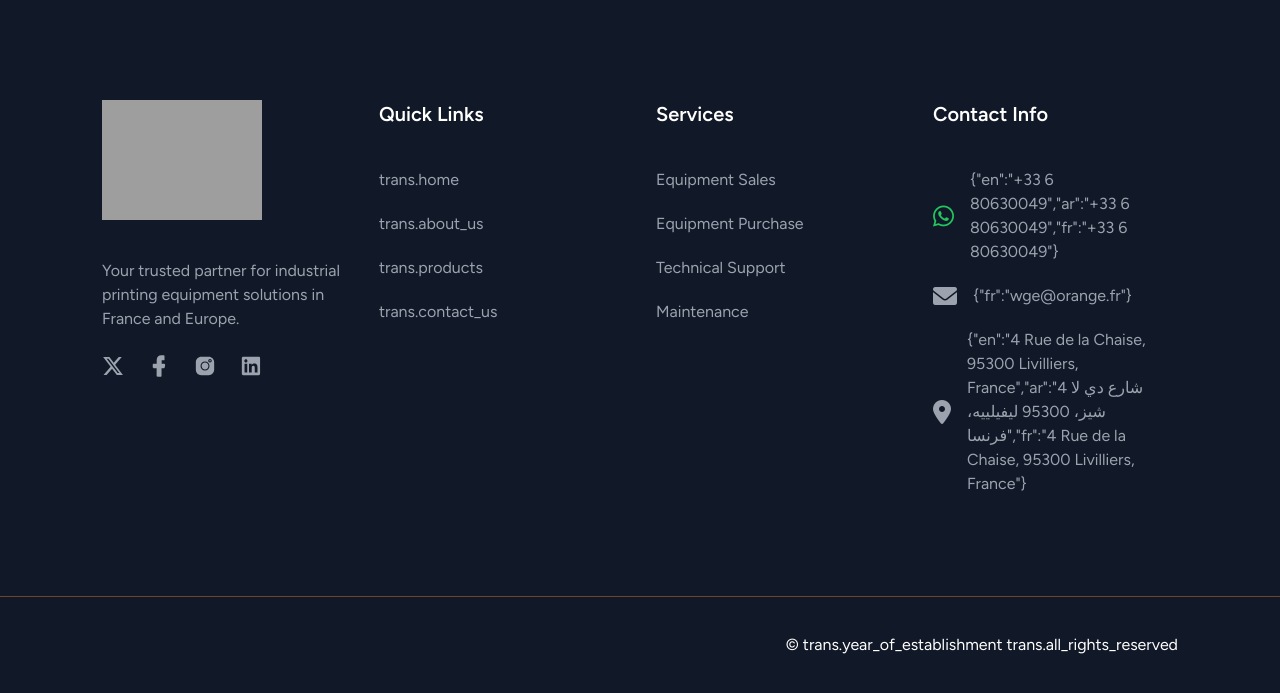
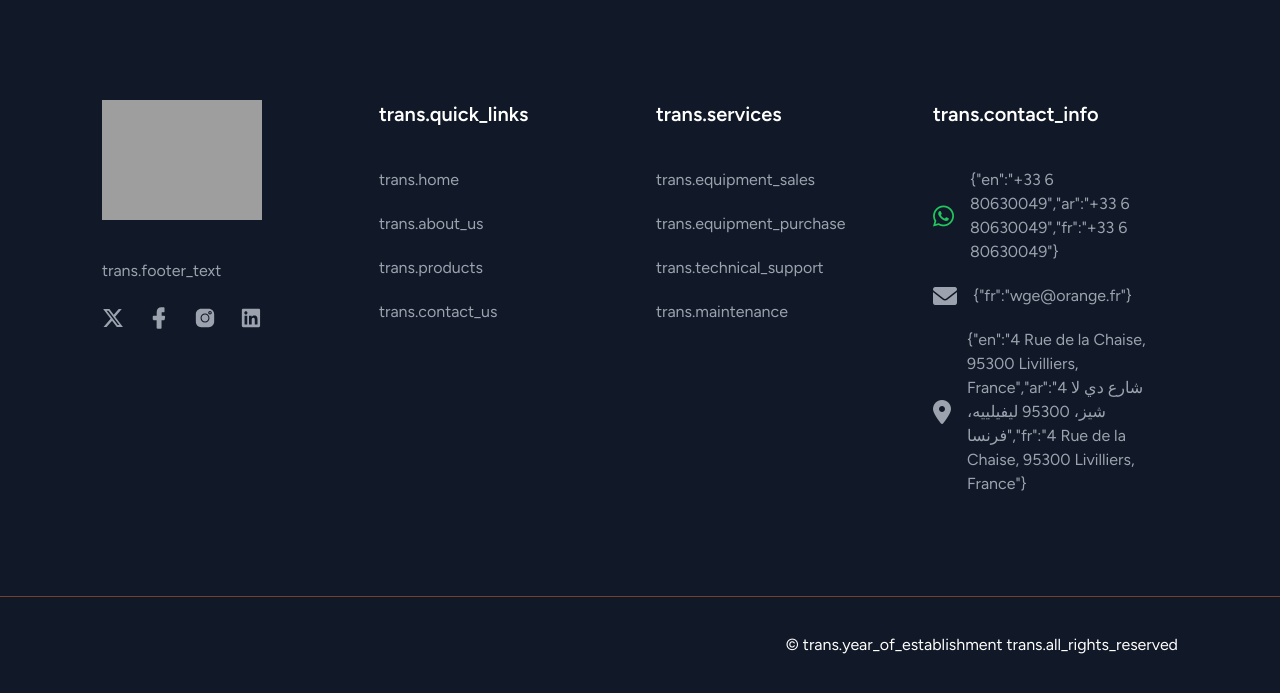
Before and after one commit to HatoumHadi/wge-france, a Laravel app: page / in a window 1280 px wide. Shown: the part 2631-3324 px from the top of the page. Run offline with Laravel 12, Linux system fonts and the light colour scheme; data comes from the database, SQL or seed files in the repository; style sheets or scripts are compiled from the project's sources; some libraries are stand-ins or nearby versions; grey boxes are pictures that could not be loaded.

Commit message:
make the data is dynamic in footer section

```diff
--- a/resources/views/livewire/footer.blade.php
+++ b/resources/views/livewire/footer.blade.php
@@ -9,8 +9,7 @@
                                class="inline-block max-w-[160px] focus:outline-none">
                                 <img src="{{ asset($logo) }}" alt="logo" class="max-w-full"/>
                             </a>
-                            <p class="text-gray-400 mt-8">Your trusted partner for industrial printing equipment solutions
-                                in France and Europe.</p>
+                            <p class="text-gray-400 mt-8">{{__('trans.footer_text')}}</p>
                         </div>
 
                         <div class="flex items-center mt-6">
@@ -58,7 +57,7 @@
                 </div>
                 <div class="w-full justify-center px-4 sm:w-1/4">
                     <div class="text-white font-bold text-xl">
-                        <p>Quick Links</p>
+                        <p>{{__('trans.quick_links')}}</p>
                     </div>
                     <div class="mt-10 mb-10 w-full">
                         <div>
@@ -96,32 +95,32 @@
                 </div>
                 <div class="w-full justify-center px-4 sm:w-1/4">
                     <div class="text-white font-bold text-xl">
-                        <p>Services</p>
+                        <p>{{__('trans.services')}}</p>
                     </div>
                     <div class="mt-10 mb-10 w-full">
                         <div>
                             <ul>
                                 <li class="mt-2">
                                     <p class="mb-3 inline-block text-base text-gray-400  focus:outline-none">
-                                        Equipment Sales
+                                        {{__('trans.equipment_sales')}}
                                     </p>
                                 </li>
 
                                 <li class="mt-2">
                                     <p class="mb-3 inline-block text-base text-gray-400  focus:outline-none">
-                                        Equipment Purchase
+                                        {{__('trans.equipment_purchase')}}
                                     </p>
                                 </li>
 
                                 <li class="mt-2">
                                     <p class="mb-3 inline-block text-base text-gray-400  focus:outline-none">
-                                        Technical Support
+                                        {{__('trans.technical_support')}}
                                     </p>
                                 </li>
 
                                 <li class="mt-2">
                                     <p class="mb-3 inline-block text-base text-gray-400  focus:outline-none">
-                                        Maintenance
+                                        {{__('trans.maintenance')}}
                                     </p>
                                 </li>
                             </ul>
@@ -130,7 +129,7 @@
                 </div>
                 <div class="w-full justify-center px-4 sm:w-1/4">
                     <div class="text-white font-bold text-xl">
-                        <p>Contact Info</p>
+                        <p>{{__('trans.contact_info')}}</p>
                     </div>
                     <div class="mt-10 mb-10 w-full">
                         <div>
```
Also changed, not shown: database/seeders/LanguageLineSeeder.php (+40 -0 lines).
